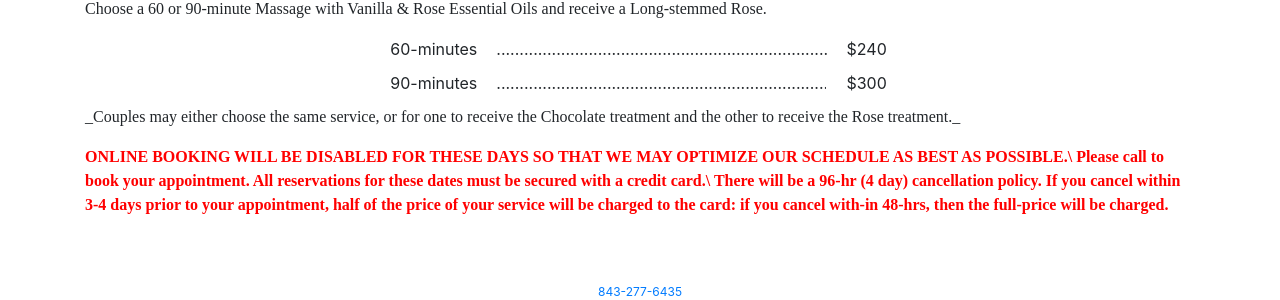
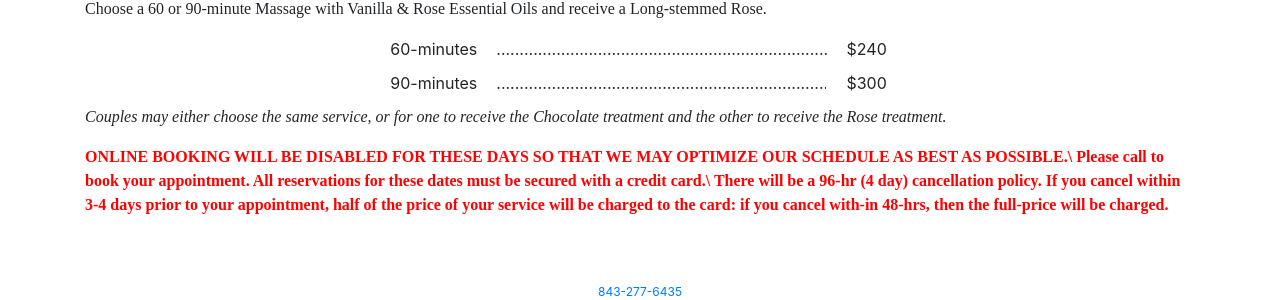
Before and after one commit to nurturemassage/nurture-the-couple, a Jekyll site: the page built from valentines_specials.md, in a window 1280 px wide and 900 px high, scrolled down 532 px. Shown: the part 503-803 px from the top of the window. Built offline with Jekyll 4.4.1, drawn with Linux system fonts in a browser that asks for light colours; a script that is not in the unit is left out.

```diff
--- a/valentines_specials.md
+++ b/valentines_specials.md
@@ -44,7 +44,7 @@ title: 2019 Valentine's Specials
 
 </ul>
 
-<p>_Couples may either choose the same service, or for one to receive the Chocolate treatment and the other to receive the Rose treatment._</p>
+<p><i>Couples may either choose the same service, or for one to receive the Chocolate treatment and the other to receive the Rose treatment.</i></p>
 
 <p><strong class="red">
 ONLINE BOOKING WILL BE DISABLED FOR THESE DAYS SO THAT WE MAY OPTIMIZE OUR SCHEDULE AS BEST AS POSSIBLE.\
```
